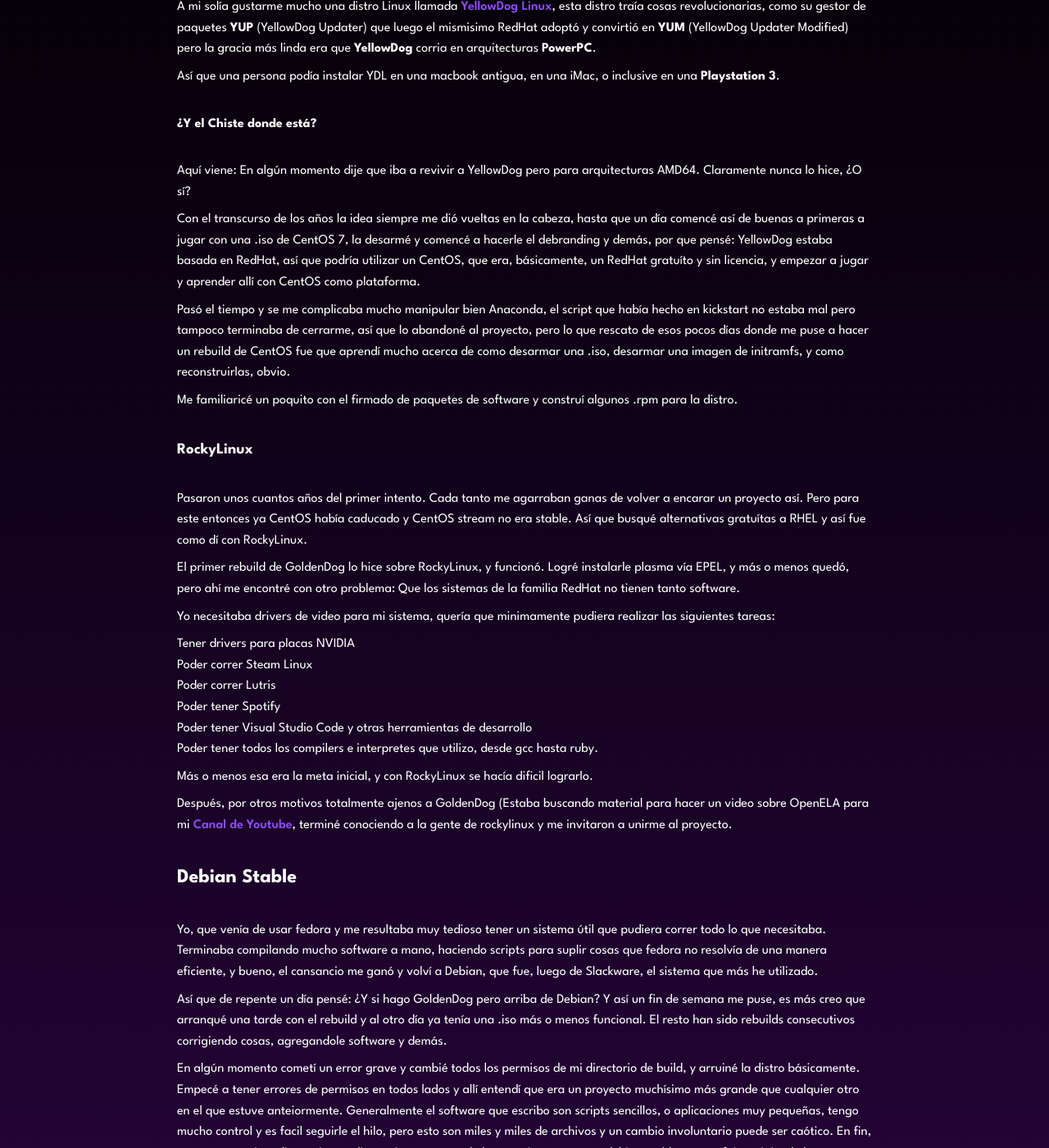
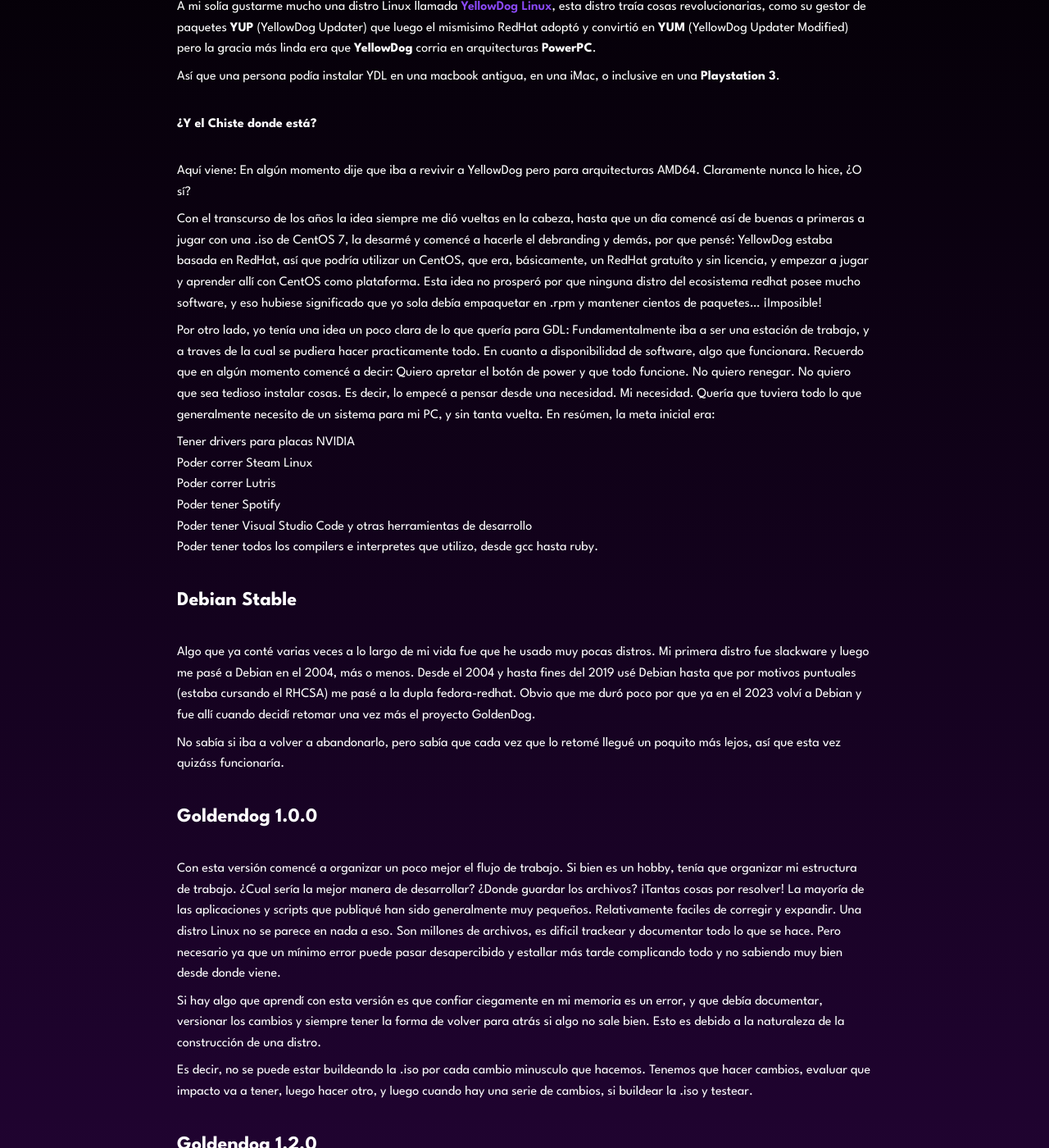
Before and after one commit to goldendoglinux/goldendoglinux.github.io, a Jekyll site: the page built from about.md, in a window 1280 px wide and 1400 px high, scrolled down 301 px. Shown: the whole window at 82% size. Built offline with Jekyll 4.4.1, drawn with Linux system fonts in a browser that asks for light colours; nearby versions of some CDN libraries; some web fonts are replaced; some of the changed text lies outside the part shown.

Commit message:
/usr/local/bin/commit

```diff
--- a/about.md
+++ b/about.md
@@ -18,23 +18,15 @@ Así que una persona podía instalar YDL en una macbook antigua, en una iMac, o
 
 Aquí viene: En algún momento dije que iba a revivir a YellowDog pero para arquitecturas AMD64. Claramente nunca lo hice, ¿O sí?
 
-Con el transcurso de los años la idea siempre me dió vueltas en la cabeza, hasta que un día comencé así de buenas a primeras a jugar con una .iso de CentOS 7, la desarmé y comencé a hacerle el debranding y demás,
-por que pensé: YellowDog estaba basada en RedHat, así que podría utilizar un CentOS, que era, básicamente, un RedHat gratuíto y sin licencia, y empezar a jugar y aprender allí con CentOS como plataforma.
+Con el transcurso de los años la idea siempre me dió vueltas en la cabeza, hasta que un día comencé así de buenas a primeras a jugar con una .iso de CentOS 7, la desarmé y comencé a hacerle el
+debranding y demás, por que pensé: YellowDog estaba basada en RedHat, así que podría utilizar un CentOS, que era, básicamente, un RedHat gratuíto y sin licencia, y empezar a jugar y aprender allí
+con CentOS como plataforma. Esta idea no prosperó por que ninguna distro del ecosistema redhat posee mucho software, y eso hubiese significado que yo sola debía empaquetar en .rpm y mantener
+cientos de paquetes... ¡Imposible!
 
 
-Pasó el tiempo y se me complicaba mucho manipular bien Anaconda, el script que había hecho en kickstart no estaba mal pero tampoco terminaba de cerrarme, así que lo abandoné al proyecto, pero lo que rescato de esos pocos días donde me puse a hacer un rebuild de CentOS fue que aprendí mucho acerca de como desarmar una .iso, desarmar una imagen de initramfs, y como reconstruirlas, obvio.
-
-Me familiaricé un poquito con el firmado de paquetes de software y construí algunos .rpm para la distro.
-
-
-### RockyLinux
-
-Pasaron unos cuantos años del primer intento. Cada tanto me agarraban ganas de volver a encarar un proyecto así. Pero para este entonces ya CentOS había caducado y CentOS stream no era stable. Así que busqué alternativas gratuítas
-a RHEL y así fue como dí con RockyLinux.
-
-El primer rebuild de GoldenDog lo hice sobre RockyLinux, y funcionó. Logré instalarle plasma vía EPEL, y más o menos quedó, pero ahí me encontré con otro problema: Que los sistemas de la familia RedHat no tienen tanto software.
-
-Yo necesitaba drivers de video para mi sistema, quería que minimamente pudiera realizar las siguientes tareas:
+Por otro lado, yo tenía una idea un poco clara de lo que quería para GDL: Fundamentalmente iba a ser una estación de trabajo, y a traves de la cual se pudiera hacer practicamente todo. En cuanto a
+disponibilidad de software, algo que funcionara. Recuerdo que en algún momento comencé a decir: Quiero apretar el botón de power y que todo funcione. No quiero renegar. No quiero que sea tedioso instalar cosas. Es decir, lo empecé a pensar desde una necesidad. Mi necesidad. Quería que tuviera todo lo que generalmente necesito de un sistema para mi PC, y sin tanta vuelta.
+En resúmen, la meta inicial era:
 
 - Tener drivers para placas NVIDIA
 - Poder correr Steam Linux
@@ -43,18 +35,32 @@ Yo necesitaba drivers de video para mi sistema, quería que minimamente pudiera
 - Poder tener Visual Studio Code y otras herramientas de desarrollo
 - Poder tener todos los compilers e interpretes que utilizo, desde gcc hasta ruby.
 
-Más o menos esa era la meta inicial, y con RockyLinux se hacía dificil lograrlo.
-
-Después, por otros motivos totalmente ajenos a GoldenDog (Estaba buscando material para hacer un video sobre OpenELA para mi [Canal de Youtube](https://youtube.com/@lachicadesistemas), terminé conociendo a la gente de rockylinux
-y me invitaron a unirme al proyecto.
-
 
 ## Debian Stable
 
-Yo, que venía de usar fedora y me resultaba muy tedioso tener un sistema útil que pudiera correr todo lo que necesitaba. Terminaba compilando mucho software a mano, haciendo scripts para suplir cosas que fedora no resolvía de una manera eficiente, y bueno, el cansancio me ganó y volví a Debian, que fue, luego de Slackware, el sistema que más he utilizado.
+Algo que ya conté varias veces a lo largo de mi vida fue que he usado muy pocas distros. Mi primera distro fue slackware y luego me pasé a Debian en el 2004, más o menos. Desde el 2004 y hasta
+fines del 2019 usé Debian hasta que por motivos puntuales (estaba cursando el RHCSA) me pasé a la dupla fedora-redhat. Obvio que me duró poco por que ya en el 2023 volví a Debian y fue allí cuando
+decidí retomar una vez más el proyecto GoldenDog.
 
-Así que de repente un día pensé: ¿Y si hago GoldenDog pero arriba de Debian?  Y así un fin de semana me puse, es más creo que arranqué una tarde con el rebuild y al otro día ya tenía una .iso más o menos funcional. El resto han sido rebuilds consecutivos corrigiendo cosas, agregandole software y demás.
+No sabía si iba a volver a abandonarlo, pero sabía que cada vez que lo retomé llegué un poquito más lejos, así que esta vez quizáss funcionaría.
 
-En algún momento cometí un error grave y cambié todos los permisos de mi directorio de build, y arruiné la distro básicamente. Empecé a tener errores de permisos en todos lados y allí entendí que era un proyecto muchísimo más grande que cualquier otro en el que estuve anteiormente. Generalmente el software que escribo son scripts sencillos, o aplicaciones muy pequeñas, tengo mucho control y es facil seguirle el hilo, pero esto son miles y miles de archivos y un cambio involuntario puede ser caótico. En fin, comencé a revisar directorio por directorio, comparando los permisos contra un debian stable puro, y fui corrigiendo las root uids, y demás. Fue un trabajo muy tedioso pero logré recuperar el directorio de build.
+## Goldendog 1.0.0
 
-Ahí también comencé a implementar un sistema de versionado de cambios (git) por que ya se me estaba yendo de las manos la cosa, y también un sistema de tickets internos para poder llevar un registro preciso de la cantidad de cosas que se van haciendo y completando, lo que falta resolver y demás, con tags del estilo "bug" "feature" "improvement" etc
+Con esta versión comencé a organizar un poco mejor el flujo de trabajo. Si bien es un hobby, tenía que organizar mi estructura de trabajo. ¿Cual sería la mejor manera de desarrollar? ¿Donde
+guardar los archivos? ¡Tantas cosas por resolver! La mayoría de las aplicaciones y scripts que publiqué han sido generalmente muy pequeños. Relativamente faciles de corregir y expandir.
+Una distro Linux no se parece en nada a eso. Son millones de archivos, es dificil trackear y documentar todo lo que se hace. Pero necesario ya que un mínimo error puede pasar desapercibido y estallar más tarde complicando todo y no sabiendo muy bien desde donde viene.
+
+Si hay algo que aprendí con esta versión es que confiar ciegamente en mi memoria es un error, y que debía documentar, versionar los cambios y siempre tener la forma de volver para atrás si algo no sale bien. Esto es debido a la naturaleza de la construcción de una distro.
+
+Es decir, no se puede estar buildeando la .iso por cada cambio minusculo que hacemos. Tenemos que hacer cambios, evaluar que impacto va a tener, luego hacer otro, y luego cuando hay una serie de cambios, si buildear la .iso y testear.
+
+## Goldendog 1.2.0
+
+Esta versión fue la primera en implementar un git interno, donde comencé a trabajar contra el repositorio. Sin embargo, como goldendog desarmado pesa alrededor de 20Gigas, era imposible subirlo
+todo a github. El repositorio lo tengo en un server privado en mi red local parte de mi laboratorio.
+
+
+## Goldendog 1.5
+
+Esta fue la primera versión que algunas personas por fuera de mi laboratorio de pruebas, probaron. Es la que incluye la patita como icono de arranque y la barra translucida de plasma.
+Duró poco por que hice tantos patches y fixes que subió de versión a la 1.6
```
Also changed, not shown: 1 other file.
